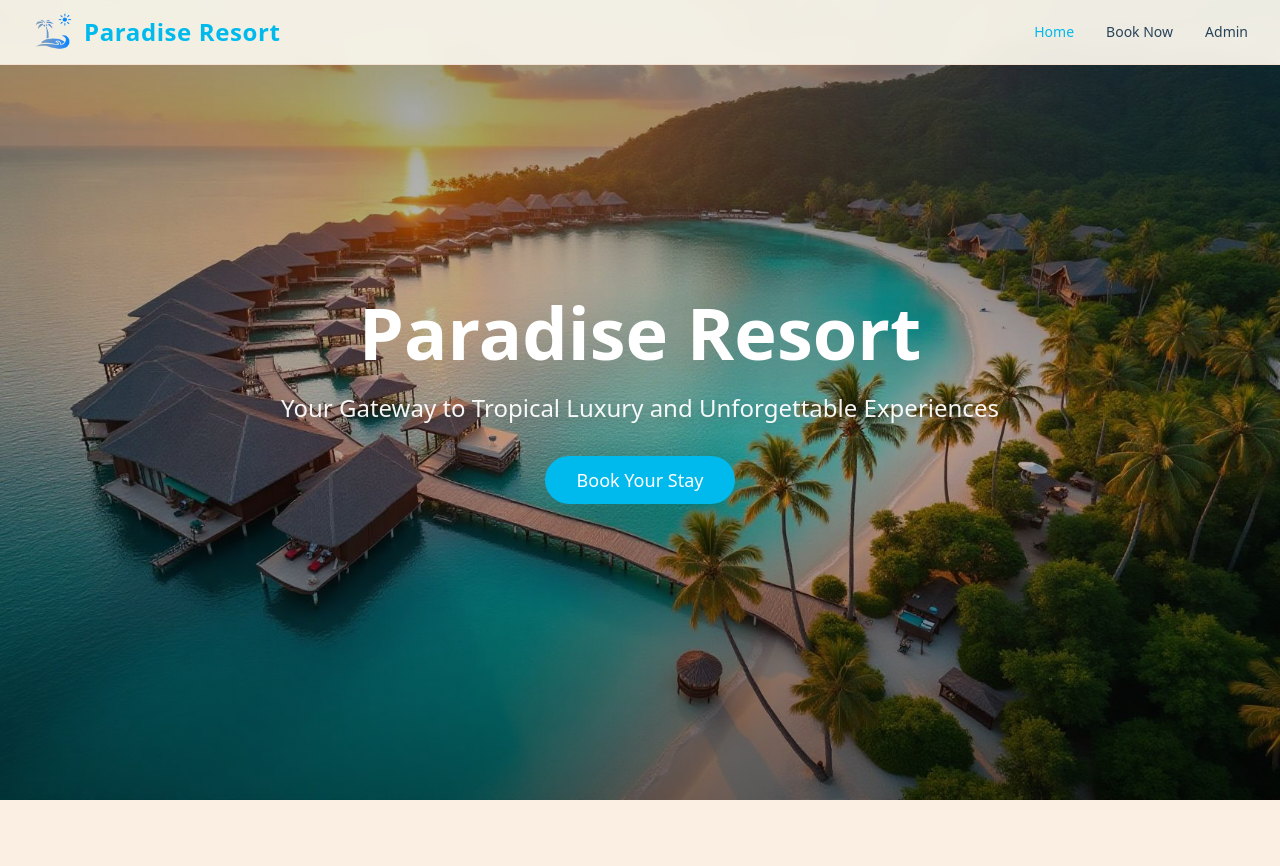
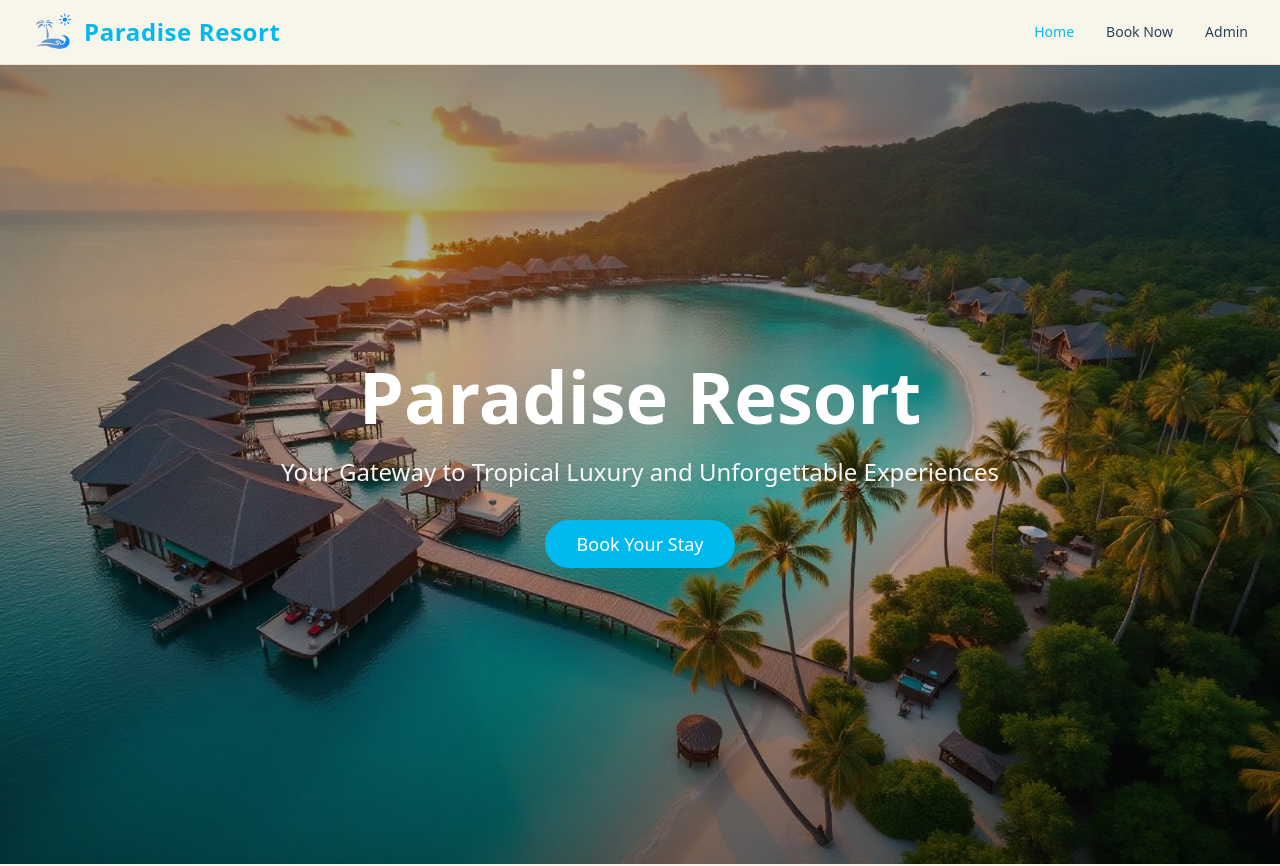
Before and after one commit to Ansar1503/ParadiseResort, a React (Vite) app in the folder frontend/: page / in a window 1280 px wide. Shown: the top 866 px of the page. Built offline with nearby package versions, Linux system fonts and the light colour scheme.

Commit message:
add BookingType interface and update App component structure

```diff
--- a/frontend/src/App.tsx
+++ b/frontend/src/App.tsx
@@ -12,12 +12,14 @@ const App = () => (
     <Sonner />
     <BrowserRouter>
       <Navigation />
+      <div className="pt-16">
       <Routes>
         <Route path="/" element={<Home />} />
         <Route path="/booking" element={<Booking />} />
         <Route path="/admin" element={<AdminBookings />} />
         <Route path="*" element={<NotFound />} />
       </Routes>
+      </div>
     </BrowserRouter>
   </TooltipProvider>
 );
```
Also changed, not shown: frontend/src/Types/BookingType.ts (added, +11 -0 lines), 1 other file (tests, documents, lock files or other folders).
